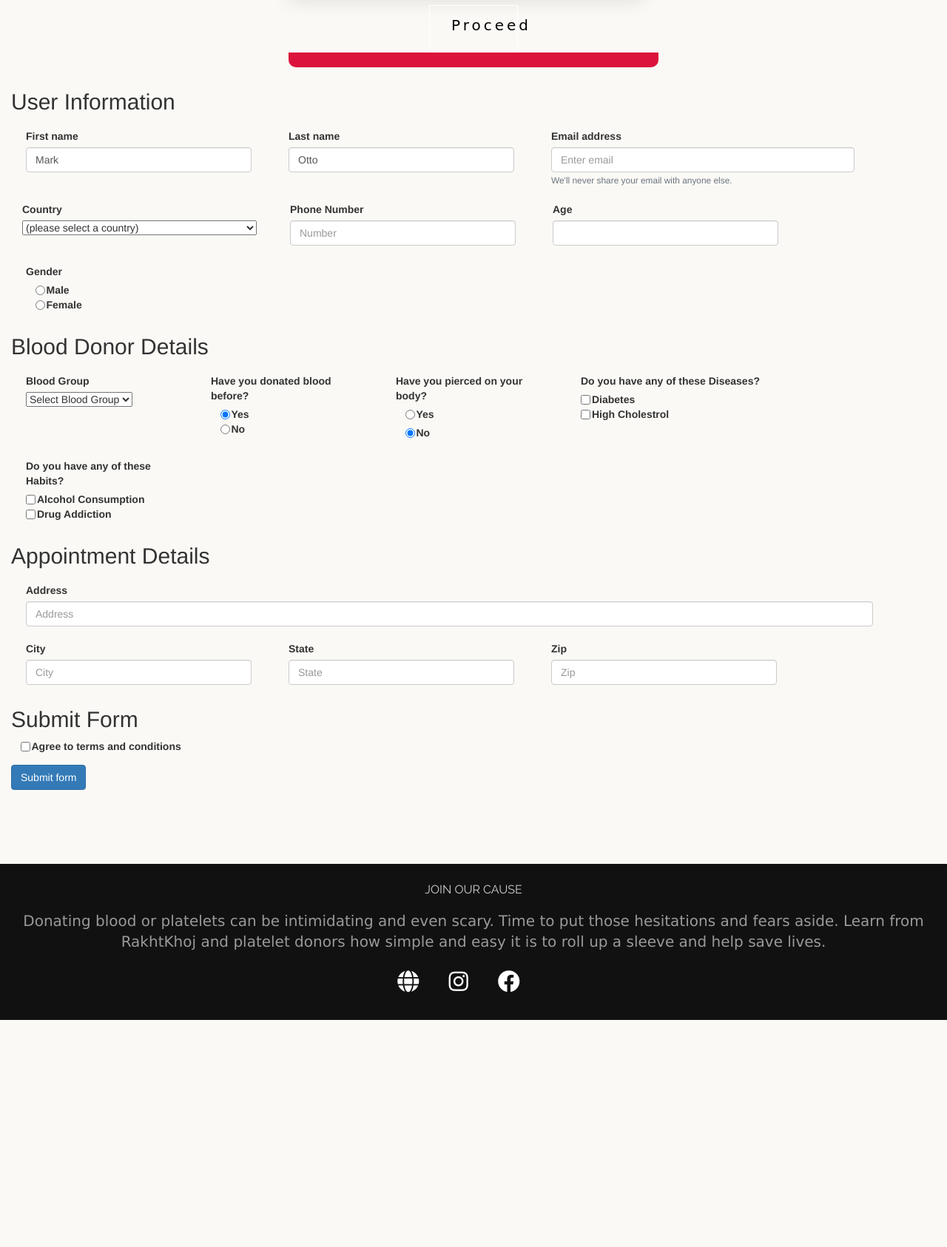
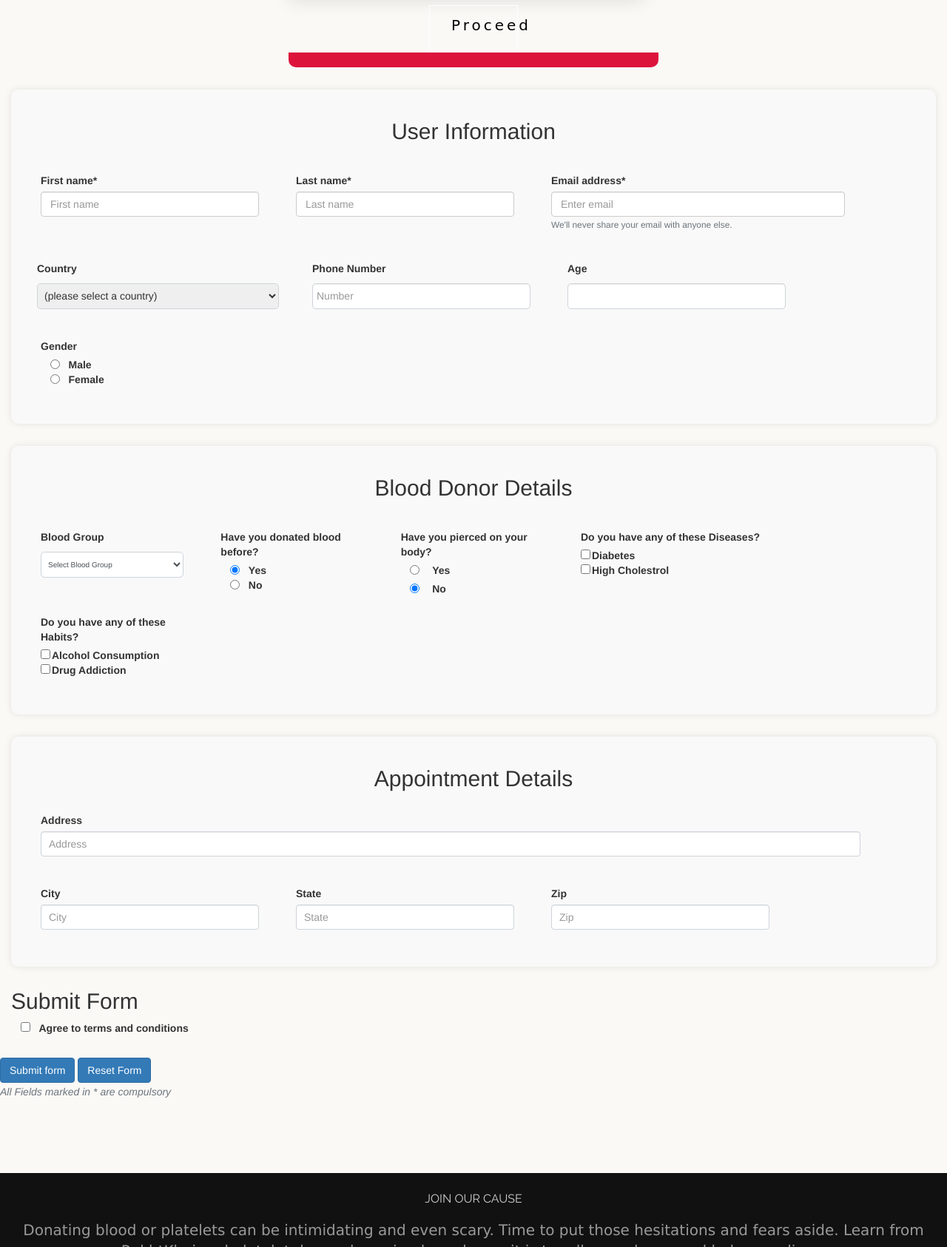
Before and after one commit to dev02chandan/Rakht-Khoj, a plain HTML site: page Rakht-Khoj-main/donate.html in a window 1280 px wide. Shown: the part 492-2178 px from the top of the page at 74% size. Before the commit the page ends 1871 px from the top, so only its background shows below. Drawn offline with nearby package versions, Linux system fonts and the light colour scheme; a web font is replaced by a local one.

Commit message:
Merge old-commit-restore branch into master with theirs strategy

```diff
--- a/Rakht-Khoj-main/donate.css
+++ b/Rakht-Khoj-main/donate.css
@@ -494,3 +494,208 @@ footer {
     padding-right: 2px;
   }
 }
+
+/* Adding CSS */
+/*
+.zoomin {
+  transition: transform 0.2s ease-in-out;
+}
+
+.zoomin:hover {
+  transform: scale(1.2);
+} */
+
+/* Form Styles */
+
+#register {
+  background-color: #f9f9f9;
+  padding: 20px;
+  border-radius: 10px;
+  margin-bottom: 30px;
+  box-shadow: 0px 0px 10px rgba(0, 0, 0, 0.1);
+}
+
+#register h2 {
+  margin-bottom: 30px;
+  text-align: center;
+}
+
+.form-row {
+  margin-bottom: 20px;
+}
+
+.form-row label {
+  font-weight: bold;
+}
+
+.form-control:focus {
+  border-color: #ffa500;
+  box-shadow: none;
+}
+
+.form-row select {
+  height: 35px;
+  border-radius: 5px;
+  border-color: #ced4da;
+  padding: 5px;
+  margin-top: 5px;
+  margin-bottom: 15px;
+}
+
+.form-row select:focus {
+  border-color: #ffa500;
+  box-shadow: none;
+}
+
+.form-row input[type="number"] {
+  height: 35px;
+  border-radius: 5px;
+  border-color: #ced4da;
+  padding: 5px;
+  margin-top: 5px;
+  margin-bottom: 15px;
+}
+
+.form-row input[type="number"]:focus {
+  border-color: #ffa500;
+  box-shadow: none;
+}
+
+.form-check-input[type="radio"] {
+  margin-top: 5px;
+}
+
+.form-check-label {
+  margin-left: 10px;
+}
+
+.form-check-label span {
+  font-weight: bold;
+}
+
+.btn-primary {
+  background-image: linear-gradient(to bottom right, #f5a623, #ffdd4d);
+  border: none;
+  border-radius: 5px;
+  color: #fff;
+  font-size: 16px;
+  font-weight: bold;
+  padding: 10px 20px;
+  transition: all 0.3s ease;
+}
+
+.btn-primary:hover {
+  background-position: right center;
+  color: #fff;
+  text-decoration: none;
+}
+
+.btn-primary:focus {
+  box-shadow: none;
+  outline: none;
+}
+
+#blood-details {
+  background-color: #f9f9f9;
+  padding: 20px;
+  border-radius: 10px;
+  margin-bottom: 30px;
+  box-shadow: 0px 0px 10px rgba(0, 0, 0, 0.1);
+}
+
+#blood-details h2 {
+  margin-bottom: 30px;
+  text-align: center;
+}
+
+.blocker {
+  display: block;
+  width: 100%;
+  height: calc(2.5rem + 2px);
+  padding: 0.375rem 0.75rem;
+  font-size: 1rem;
+  font-weight: 400;
+  line-height: 1.5;
+  color: #495057;
+  background-color: #fff;
+  background-clip: padding-box;
+  border: 1px solid #ced4da;
+  border-radius: 0.25rem;
+  transition: border-color 0.15s ease-in-out, box-shadow 0.15s ease-in-out;
+}
+
+.form-check-label2 {
+  margin-left: 1.5rem !important;
+}
+
+.form-check-input[type="radio"] {
+  margin-top: 0.3rem;
+  margin-right: 0.3rem;
+}
+
+.form-check-input[type="checkbox"] {
+  margin-top: 0.2rem;
+  margin-right: 0.3rem;
+}
+
+#apdetails {
+  background-color: #f9f9f9;
+  padding: 20px;
+  border-radius: 10px;
+  margin-bottom: 30px;
+  box-shadow: 0px 0px 10px rgba(0, 0, 0, 0.1);
+}
+
+#apdetails h2 {
+  /* font-size: 24px; */
+  margin-bottom: 20px;
+  text-align: center;
+}
+
+#apdetails label {
+  font-weight: bold;
+}
+
+#apdetails input[type="text"],
+#apdetails select {
+  border: 1px solid #ced4da;
+  border-radius: 4px;
+  padding: 10px;
+  width: 100%;
+}
+
+.submit {
+  background-color: #007bff;
+  color: #fff;
+  border: none;
+  border-radius: 4px;
+  padding: 10px 20px;
+  margin-bottom: 50px;
+  cursor: pointer;
+}
+.reset {
+  background-color: #007bff;
+  color: #fff;
+  border: none;
+  border-radius: 4px;
+  padding: 10px 20px;
+  margin-top: 50px;
+  cursor: pointer;
+}
+
+.submit:hover {
+  background-color: #0069d9;
+}
+.reset:hover {
+  background-color: #0069d9;
+}
+
+#footerinfo {
+  margin-top: 20px;
+  font-size: 14px;
+  color: #6c757d;
+}
+
+#footerinfo span {
+  font-style: italic;
+}
--- a/Rakht-Khoj-main/donate.html
+++ b/Rakht-Khoj-main/donate.html
@@ -53,16 +53,17 @@
         <h2 >User Information</h2>
         <div class="form-row">
           <div class="col-md-3 mb-3">
-            <label for="validationDefault01">First name</label>
-            <input type="text" class="form-control" id="validationDefault01" placeholder="First name" value="Mark" required>
+            <label for="validationDefault01">First name*</label>
+            <input type="text" class="form-control" id="fname" placeholder="First name" required>
           </div>
           <div class="col-md-3 mb-3">
-            <label for="validationDefault02">Last name</label>
-            <input type="text" class="form-control" id="validationDefault02" placeholder="Last name" value="Otto" required>
+            <label for="validationDefault02">Last name*</label>
+            <input type="text" class="form-control" id="lname" placeholder="Last name" required>
           </div>
           <div class="col-md-4 mb-3">
-            <label for="exampleInputEmail1">Email address</label>
-            <input type="email" class="form-control" id="exampleInputEmail1" aria-describedby="emailHelp" placeholder="Enter email">
+            <label for="exampleInputEmail1">Email address*</label>
+            <input type="email" class="form-control" id="emailid" aria-describedby="emailHelp" placeholder="Enter email"
+              required>
             <small id="emailHelp" class="form-text text-muted">We'll never share your email with anyone else.</small>
             </div>
           </div>
@@ -482,8 +483,24 @@
             </label>
           </div>
         </div>
-        <button class="btn btn-primary" type="submit">Submit form</button>
+      </div>
 
+      <button class="btn btn-primary" type="submit" id="submit">Submit form</button>
+
+      <button type="reset" class="btn btn-primary" onclick="myFunction()" id="reset">Reset Form</button>
+
+
+
+      <div id="footerinfo" class="mb-5 mt-1">
+        <span>All Fields marked in * are compulsory</span>
+      </div>
+
+    </form>
+    <script>
+      function myFunction() {
+        document.getElementById("donateform").reset();
+      }
+    </script>
 
       </form>
     </div>
```
Also changed, not shown: Rakht-Khoj-main/Register.html (+9 -2 lines), Rakht-Khoj-main/help.css (+11 -0 lines), Rakht-Khoj-main/help.html (+8 -2 lines), Rakht-Khoj-main/login.html (+5 -2 lines).
